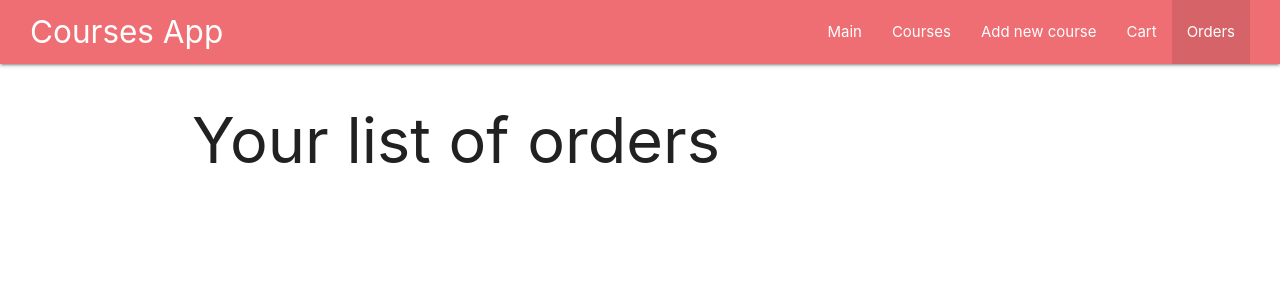
After one commit to kravchyshyn/nodejs-express, a Node server app: page /orders in a window 1280 px wide. The commit adds this page. Shown: the top 300 px of the page. Run offline with Node 20, Linux system fonts and the light colour scheme; some libraries are stand-ins or nearby versions.

Commit message:
add orders page, create base functionality, routing

```diff
--- a/index.js
+++ b/index.js
@@ -10,6 +10,7 @@ const homeRoutes = require('./routes/home');
 const addRoutes = require('./routes/add');
 const coursesRoutes = require('./routes/courses');
 const cartRoutes = require('./routes/cart');
+const orderRoutes = require('./routes/order');
 
 const User = require('./models/user');
 
@@ -48,7 +49,7 @@ app.use('/', homeRoutes);
 app.use('/add', addRoutes);
 app.use('/courses', coursesRoutes);
 app.use('/cart', cartRoutes);
-
+app.use('/orders', orderRoutes);
 
 const PORT = process.env.PORT || 5000;
 
--- /dev/null
+++ b/routes/order.js
@@ -0,0 +1,15 @@
+const {Router} = require('express')
+const router = Router()
+
+router.get('/', (req, res) => {
+    res.render('orders', {
+        title: 'Orders',
+        isOrders: true
+    })
+});
+
+router.post('/', (req, res) => {
+    res.redirect('/orders');
+});
+
+module.exports = router;
--- a/views/cart.hbs
+++ b/views/cart.hbs
@@ -23,6 +23,10 @@
         </tbody>
     </table>
     <p> <strong>Price:</strong> <span class="price">{{price}}</span></p>
+
+    <form action="/orders" method="POST">
+        <button type="submit" class="btn">Make order</button>
+    </form>
     {{else}}
         <h3>Cart is empty</h3>
     {{/if}}
--- /dev/null
+++ b/views/orders.hbs
@@ -0,0 +1 @@
+<h1>Your list of orders</h1>
--- a/views/partials/navbar.hbs
+++ b/views/partials/navbar.hbs
@@ -29,6 +29,12 @@
            <li><a href="/cart">Cart</a> </li>
         {{/if}}
 
+        {{#if isOrders}}
+           <li class='active'><a href="/orders">Orders</a> </li>
+        {{else}}
+           <li><a href="/orders">Orders</a> </li>
+        {{/if}}
+
       </ul>
     </div>
   </nav>
```
